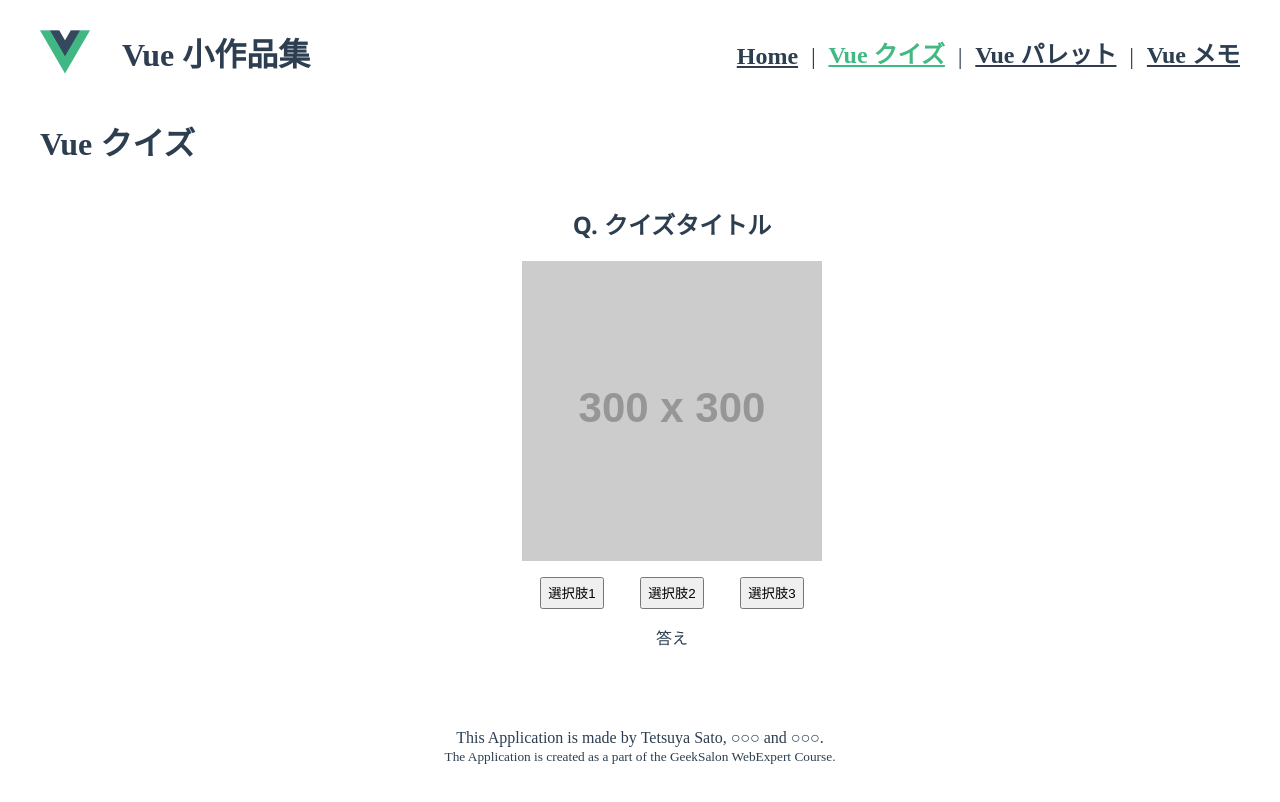
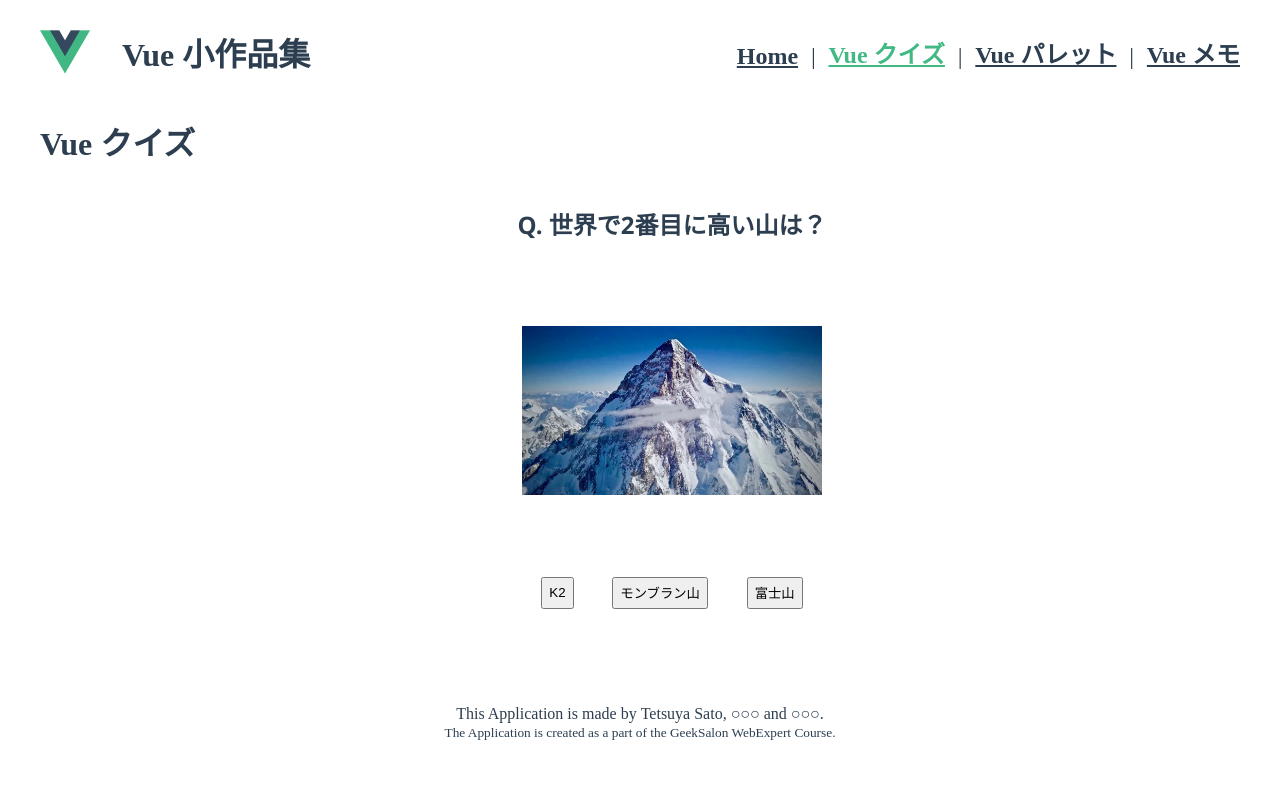
Before and after one commit to webex14-team-4/demo-team-app, a Vue app: page /quiz in a window 1280 px wide. Shown: the top 802 px of the page. Built offline with nearby package versions, Linux system fonts and the light colour scheme.

Commit message:
とりあえず1つだけクイズができる機能を追加

```diff
--- a/src/views/QuizApp.vue
+++ b/src/views/QuizApp.vue
@@ -1,29 +1,67 @@
+<!--
+  クイズアプリの仕様
+
+  概要：お遊び（笑）MLと人の勝負（学習済みMLを使って、クイズの正誤でMLと勝負する）
+
+  オブジェクト：
+  1. クイズのデータセット：imageNet
+  2. 対戦相手：深層学習モデル
+  3. プレイヤー：人
+
+  機能（必要）：
+  1. クイズ
+  2. ランキング（DBが必要）
+
+
+  概要：とりあえず最低限の機能で実装してみた。
+
+  機能：みんなでクイズをアップロードすることができる。（dbを活用）
+
+  TODO：dbを使わない。とりあえずソースファイル内で定義する。
+
+-->
+
 <template>
   <h1>Vue クイズ</h1>
   <div class="app">
-    <h2>Q. {{ "クイズタイトル" }}</h2>
+    <h2>Q. {{ question }}</h2>
     <img
       class="quiz-image"
-      src="https://via.placeholder.com/300x300"
-      alt="クイズタイトル"
+      :src="require(`@/assets/quiz/${quizImg}`)"
+      :alt="question"
     />
     <div class="container">
-      <button>
-        {{ "選択肢1" }}
+      <button @click="clickAnswer">
+        {{ choices[0] }}
       </button>
       <button>
-        {{ "選択肢2" }}
+        {{ choices[1] }}
       </button>
       <button>
-        {{ "選択肢3" }}
+        {{ choices[2] }}
       </button>
     </div>
-    <div>{{ "答え" }}</div>
+    <div :id="answerStyle">答えは{{ answer }}!!</div>
   </div>
 </template>
 
 <script>
-export default {}
+export default {
+  data() {
+    return {
+      question: "世界で2番目に高い山は？",
+      quizImg: "K2.webp",
+      choices: ["K2", "モンブラン山", "富士山"],
+      answerStyle: "defalut_answer",
+      answer: "K2",
+    }
+  },
+  methods: {
+    clickAnswer: function () {
+      this.answerStyle = "visiable_answer"
+    },
+  },
+}
 </script>
 
 <style>
@@ -48,4 +86,12 @@ export default {}
   padding: 1em;
   justify-content: space-around;
 }
+
+#defalut_answer {
+  display: none;
+}
+
+#visiable_answer {
+  display: block;
+}
 </style>
```
Also changed, not shown: src/assets/quiz/K2.webp (added).
